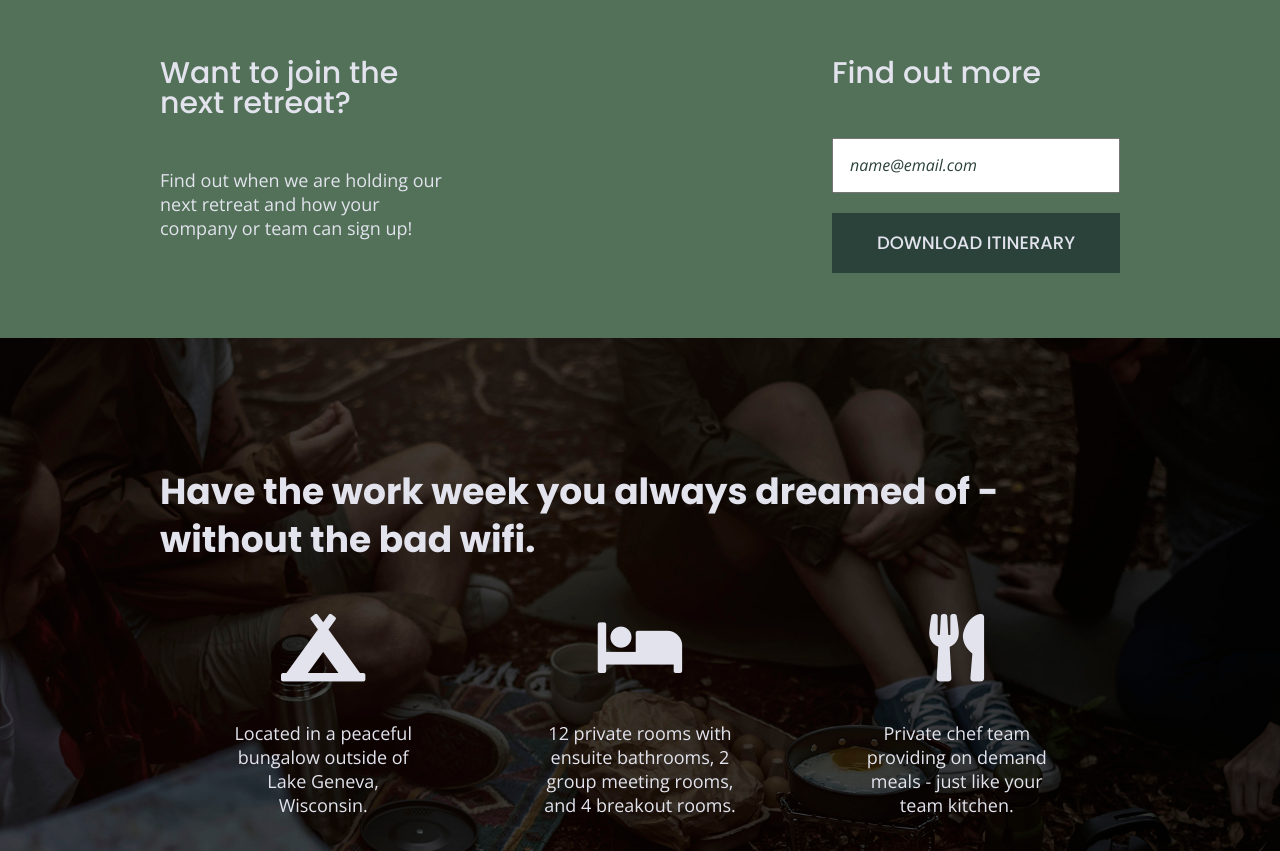
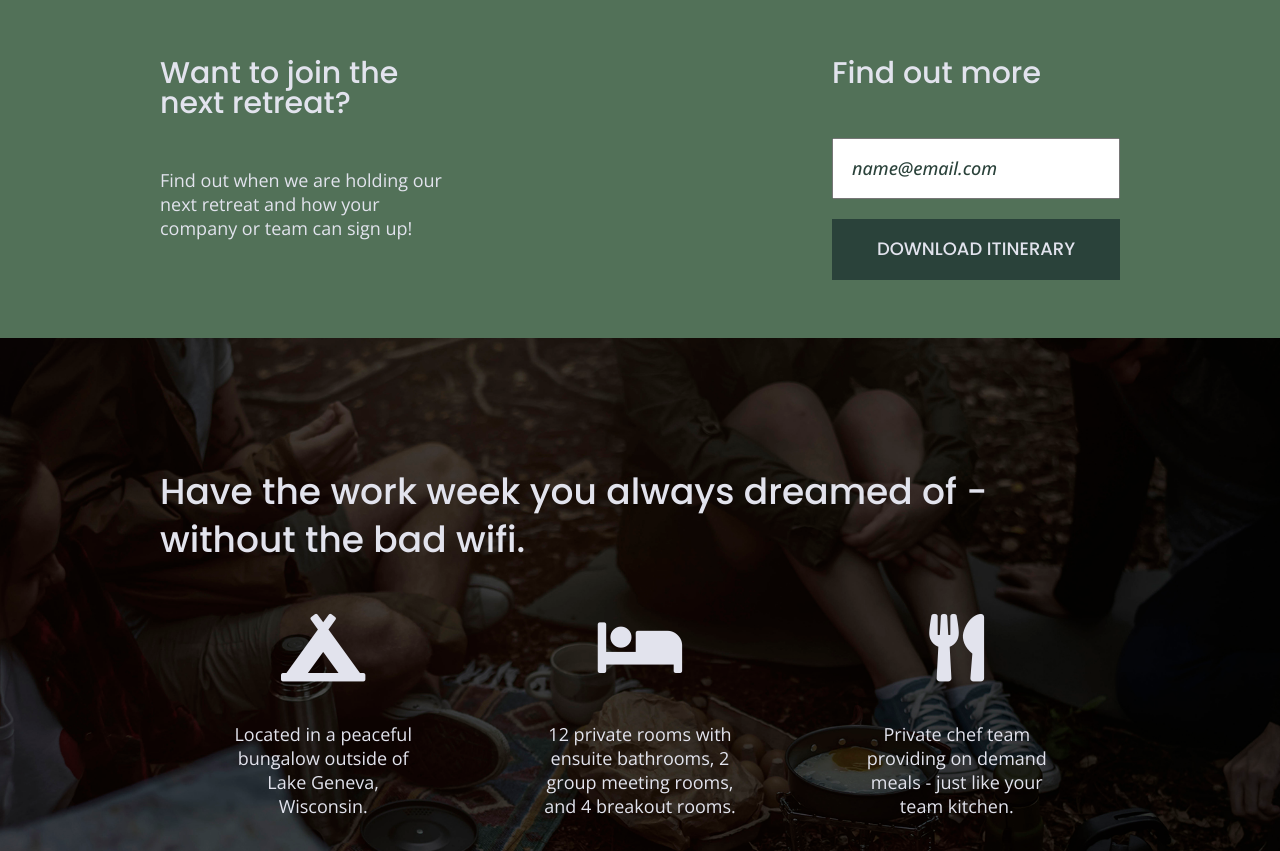
Before and after one commit to saxby-b/unplugged, a website built with Parcel: page index.html in a window 1280 px wide. Shown: the part 720-1571 px from the top of the page. Built offline with nearby package versions, Linux system fonts and the light colour scheme.

Commit message:
Updated styles

```diff
--- a/css/main.css
+++ b/css/main.css
@@ -116,7 +116,8 @@ a  {
 h2 {
  font-family: 'Poppins', sans-serif;
  font-size: 1.875em;
- line-height: 48px;
+ line-height: 30px;
+ font-weight: 500;
 }
 
 .reviews h2, .faq h2 {
@@ -132,7 +133,7 @@ h3, h4 {
 
 p {
   font-size: 0.875em;
-  line-height: 24px;
+  line-height: 18px;
 }
 
 img {
@@ -172,11 +173,6 @@ header .content-wrapper {
   flex-flow: row wrap;
   margin: 0;
 }
-
-/* a .logo {
-  background: url('../img/unpluggedlogo.png') center no-repeat;
-  background-size: cover;
-} */
 
 header nav {
   width: 60%;
@@ -298,6 +294,8 @@ input[type=text] {
   color: #2a423a;
   font-style: italic;
   padding: 1em;
+  font-size: 1.125em;
+  font-weight: 500;
 }
 
 input[type=button] {
@@ -524,9 +522,14 @@ input[type=button] {
     margin: 100px 0;
   }
 
+  h1 {
+    font-size: 3em;
+    line-height: 48px;
+  }
+
   h2 {
     font-size: 2.25em;
-    line-height: 1.33em;
+    line-height: 48px;
   }
 
   h3 {
@@ -571,10 +574,6 @@ input[type=button] {
 
 /*Main Section */
 /* Hero Area */
-h1 {
-  font-size: 3em;
-  line-height: 48px;
-}
 /* Aside */
   aside .content-wrapper {
     display: flex;
```
